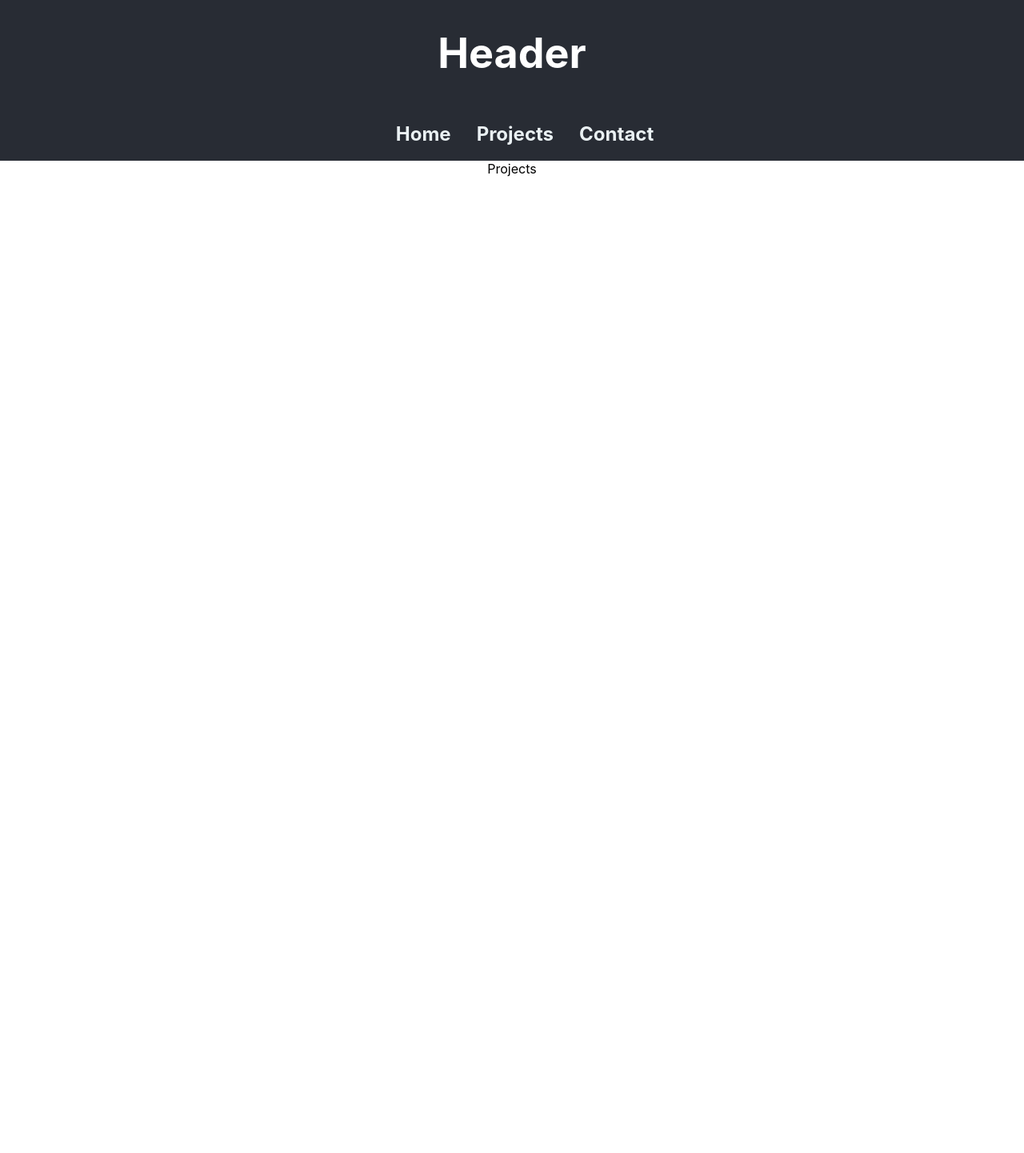
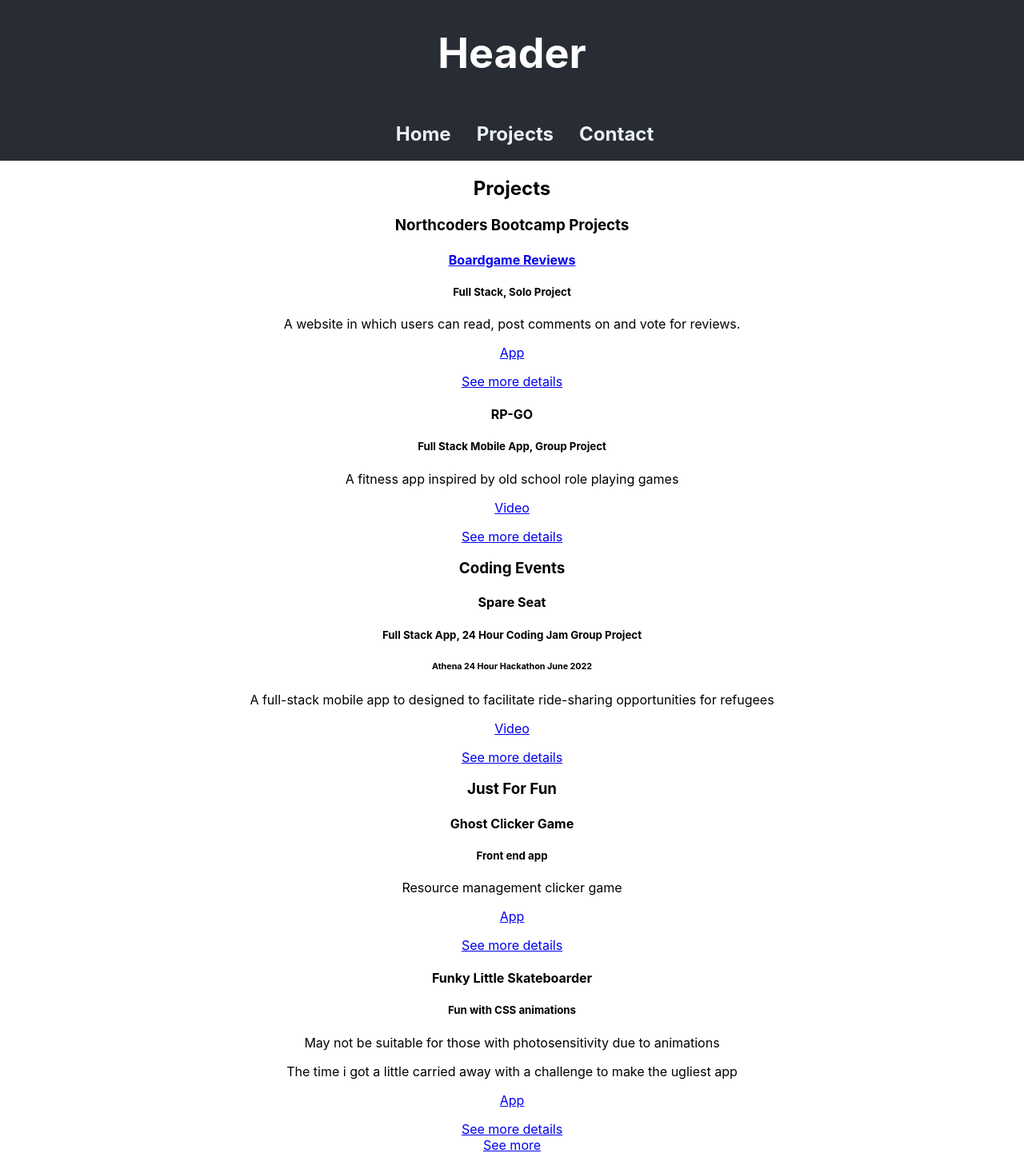
Before and after one commit to cjplatten/cjp-demo-website, a React (Create React App) app: page /projects in a window 1280 px wide. Shown: the whole page at 80% size. Before the commit the page ends 800 px from the top, so only its background shows below. Built offline with nearby package versions, Linux system fonts and the light colour scheme.

Commit message:
add info to Profile component

```diff
--- a/src/Components/Projects.jsx
+++ b/src/Components/Projects.jsx
@@ -1,7 +1,108 @@
-import React from 'react'
+import React from "react";
+import { Link } from "react-router-dom";
+import InfoCard from "./InfoCard";
 
 export default function Projects() {
   return (
-    <div>Projects</div>
-  )
+    <div>
+      <h2>Projects</h2>
+
+      <h3>Northcoders Bootcamp Projects</h3>
+      <section className="infocard-container">
+        <InfoCard>
+          <a
+            href="https://boardgame-reviews.netlify.app/"
+            target="_blank"
+            rel="noreferrer noopener"
+          >
+            <h4>Boardgame Reviews</h4>
+          </a>
+          <h5>Full Stack, Solo Project</h5>
+          <p>
+            A website in which users can read, post comments on and vote for
+            reviews.
+          </p>
+          <a
+            href="https://boardgame-reviews.netlify.app/"
+            target="_blank"
+            rel="noreferrer noopener"
+          >
+            <p>App</p>
+          </a>
+          <Link to="/projects#boardgame">See more details</Link>
+        </InfoCard>
+        <InfoCard>
+          <h4>RP-GO</h4>
+          <h5>Full Stack Mobile App, Group Project</h5>
+          <p>A fitness app inspired by old school role playing games</p>
+          <a
+            href="https://www.youtube.com/watch?v=4vjzMlRIOlI"
+            target="_blank"
+            rel="noreferrer noopener"
+          >
+            <p>Video</p>
+          </a>
+          <Link to="/projects#rpgo">See more details</Link>
+        </InfoCard>
+      </section>
+
+      <h3>Coding Events</h3>
+      <section className="infocard-container">
+        <InfoCard>
+          <h4>Spare Seat</h4>
+          <h5>Full Stack App, 24 Hour Coding Jam Group Project</h5>
+          <h6>Athena 24 Hour Hackathon June 2022</h6>
+          <p>
+            A full-stack mobile app to designed to facilitate ride-sharing
+            opportunities for refugees
+          </p>
+          <a
+            href="https://www.youtube.com/watch?v=KKSJWAuDIbg"
+            target="_blank"
+            rel="noreferrer noopener"
+          >
+            <p>Video</p>
+          </a>
+          <Link to="/projects#spare-seat">See more details</Link>
+        </InfoCard>
+      </section>
+      <h3>Just For Fun</h3>
+      <section className="infocard-container">
+        <InfoCard>
+          <h4>Ghost Clicker Game</h4>
+          <h5>Front end app</h5>
+          <p>Resource management clicker game</p>
+          <a
+            href="https://spooky-clicker.netlify.app/ "
+            target="_blank"
+            rel="noreferrer noopener"
+          >
+            <p>App</p>
+          </a>
+          <Link to="/projects#clicker">See more details</Link>
+        </InfoCard>
+        <InfoCard>
+          <h4>Funky Little Skateboarder</h4>
+          <h5>Fun with CSS animations</h5>
+          <p>
+            May not be suitable for those with photosensitivity due to
+            animations
+          </p>
+          <p>
+            The time i got a little carried away with a challenge to make the
+            ugliest app
+          </p>
+          <a
+            href="https://stay-radical.netlify.app/"
+            target="_blank"
+            rel="noreferrer noopener"
+          >
+            <p>App</p>
+          </a>
+          <Link to="/projects#radical">See more details</Link>
+        </InfoCard>
+      </section>
+      <Link to="/projects">See more</Link>
+    </div>
+  );
 }
```
